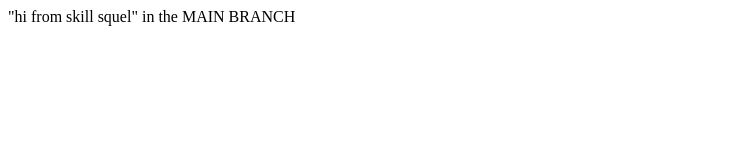
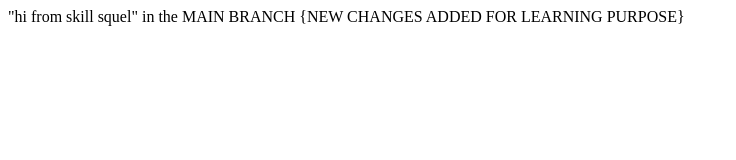
Before and after one commit to karthikkaku/skillsquel-ci-cd, a plain HTML site: page index.html in a window 1280 px wide. Shown: the whole page, without its empty margins (0-736 px from the left). Drawn offline with Linux system fonts and the light colour scheme.

Commit message:
Update index.html

```diff
--- a/index.html
+++ b/index.html
@@ -2,7 +2,7 @@
 
 
 <body>
-<p> "hi from skill squel" in the MAIN BRANCH </p>
+<p> "hi from skill squel" in the MAIN BRANCH {NEW CHANGES ADDED FOR LEARNING PURPOSE} </p>
 </body>
 
 
```
